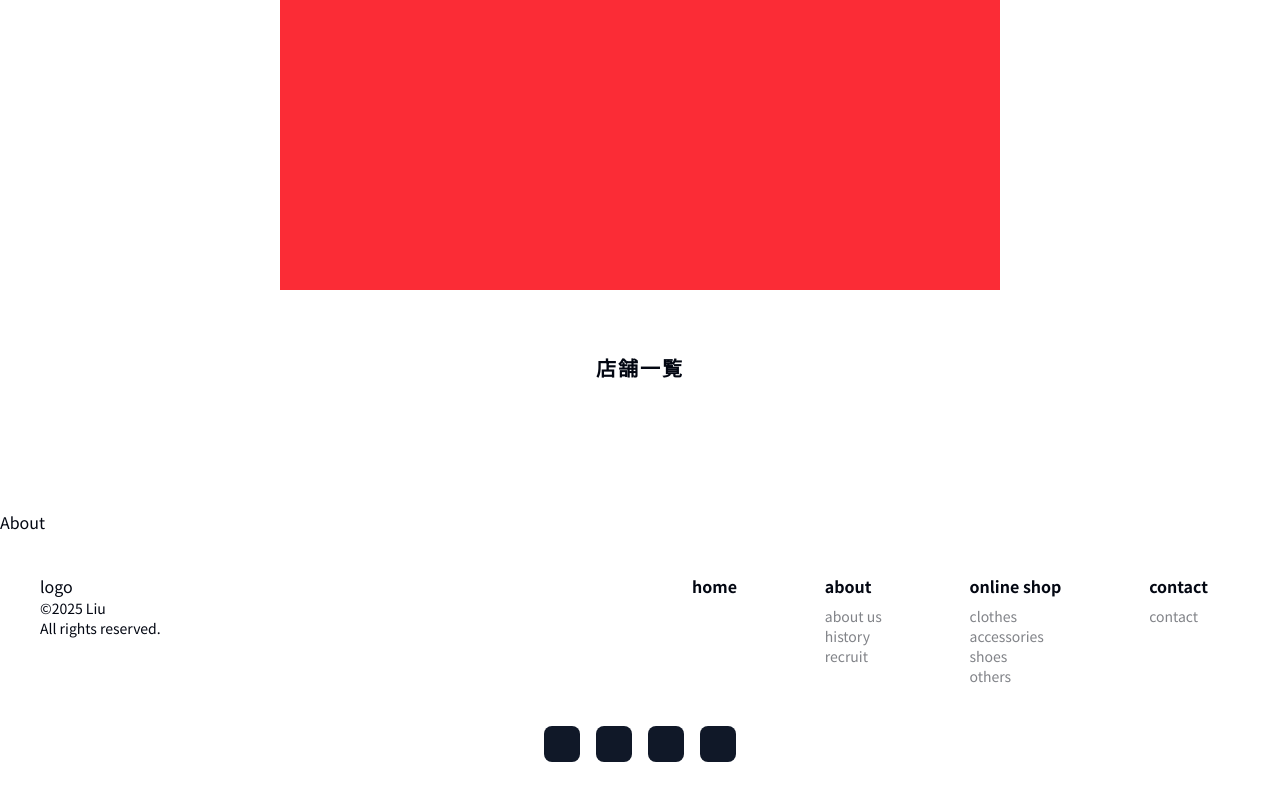
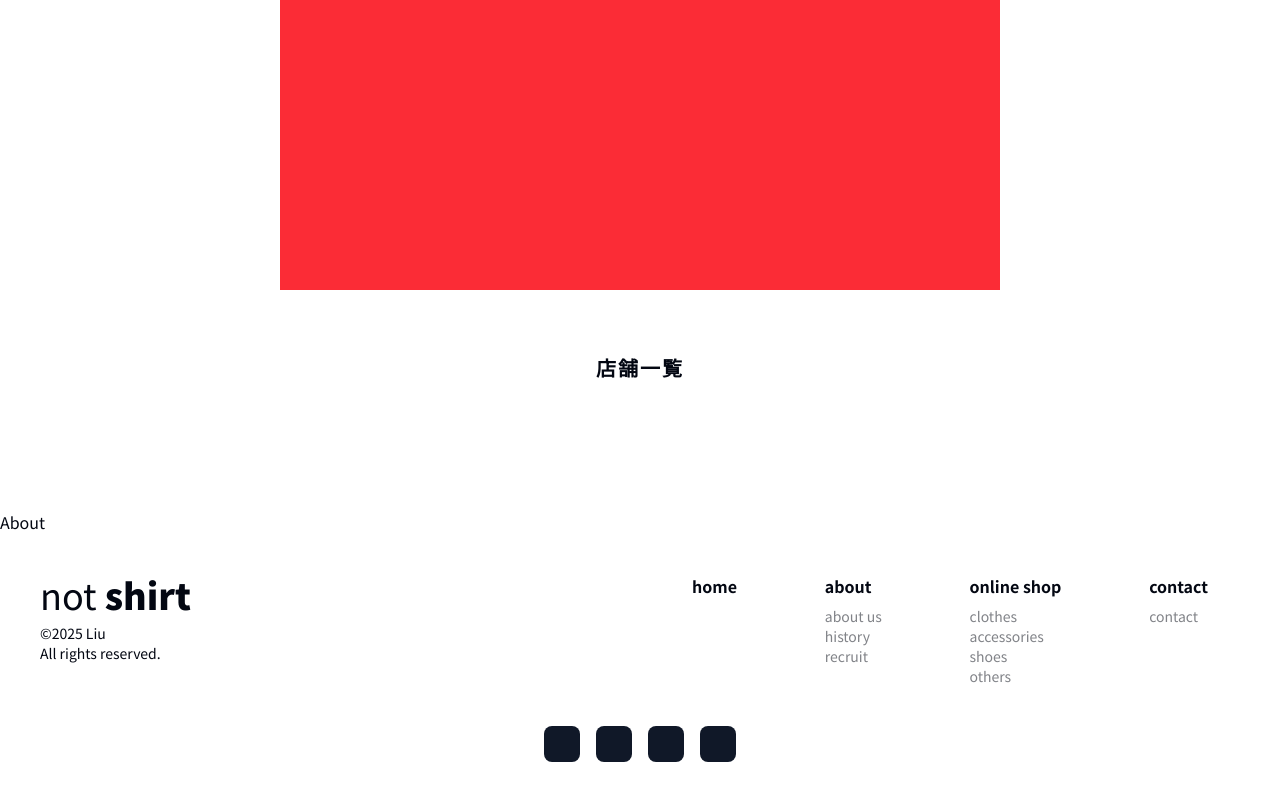
Before and after one commit to liuchiawei/ecommerce-my-shirt, a Next.js app: page / in a window 1280 px wide. Shown: the part 2818-3618 px from the top of the page. Built offline with nearby package versions, Linux system fonts and the light colour scheme; some icons are missing.

Commit message:
style - update footer logo

```diff
--- a/src/components/ui/footer.tsx
+++ b/src/components/ui/footer.tsx
@@ -1,16 +1,19 @@
 import SNSLinks from "@/components/SNSLinks";
+import Link from "next/link";
 
 export default function Footer() {
   return (
     <div className="grid grid-cols-2 gap-10 w-full h-full py-10 px-6 md:px-10">
       <div className="w-full md:w-[45%]">
-        <div>logo</div>
-        <p className="text-sm">
+        <Link href="/" className="text-4xl">
+          not <span className="font-black"> shirt</span>
+        </Link>
+        <p className="text-sm mt-2">
           ©2025 Liu
           <br /> All rights reserved.
         </p>
       </div>
-      <ul className="w-full flex flex-col md:flex-row justify-between gap-4 px-8 *:flex *:flex-col *:gap-2 **:data-mainlink:font-bold **:data-sublink:text-foreground/50 **:data-sublink:text-sm **:data-sublink:hidden **:data-sublink:md:block">
+      <ul className="w-full flex flex-col md:flex-row justify-between gap-4 px-8 *:flex *:flex-col *:gap-2 **:data-mainlink:font-bold **:data-mainlink:hover:text-shadow-md **:data-mainlink:hover:text-shadow-foreground/20 **:data-sublink:text-foreground/50 **:data-sublink:text-sm **:data-sublink:hidden **:data-sublink:md:block">
         <li>
           <a data-mainlink href="#">
             home
```
